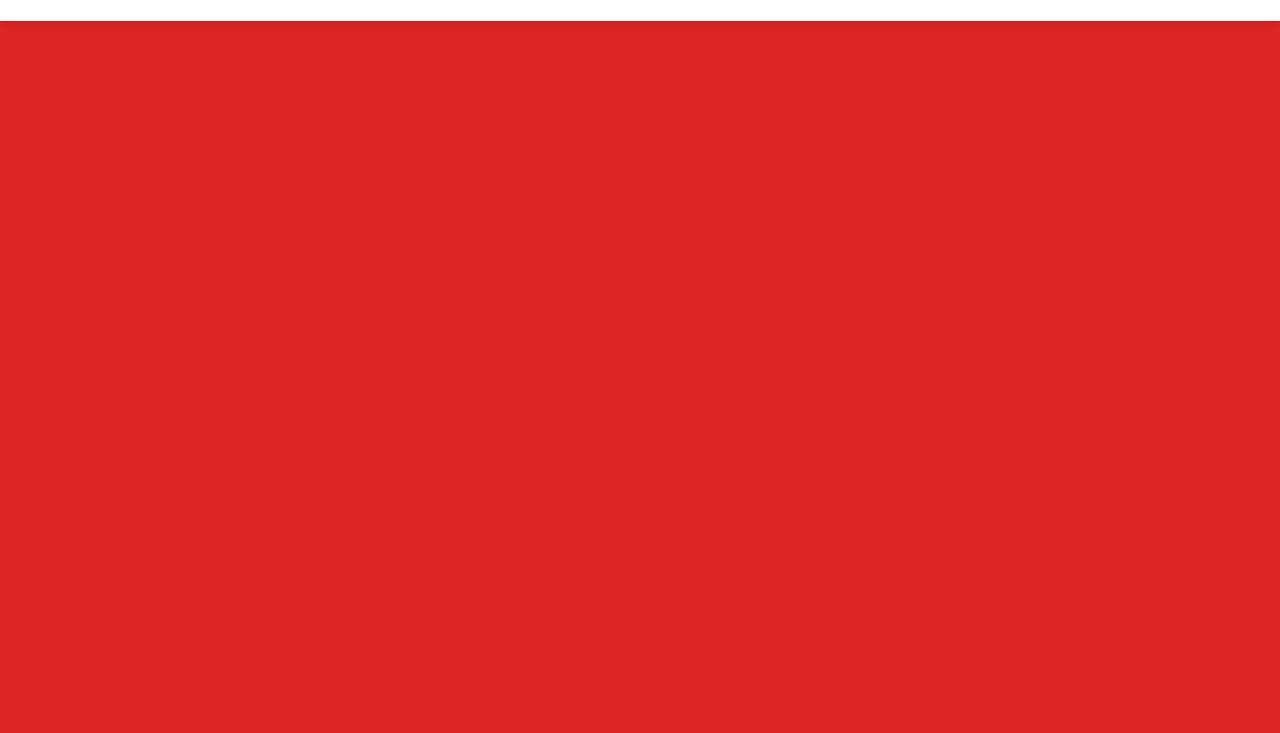
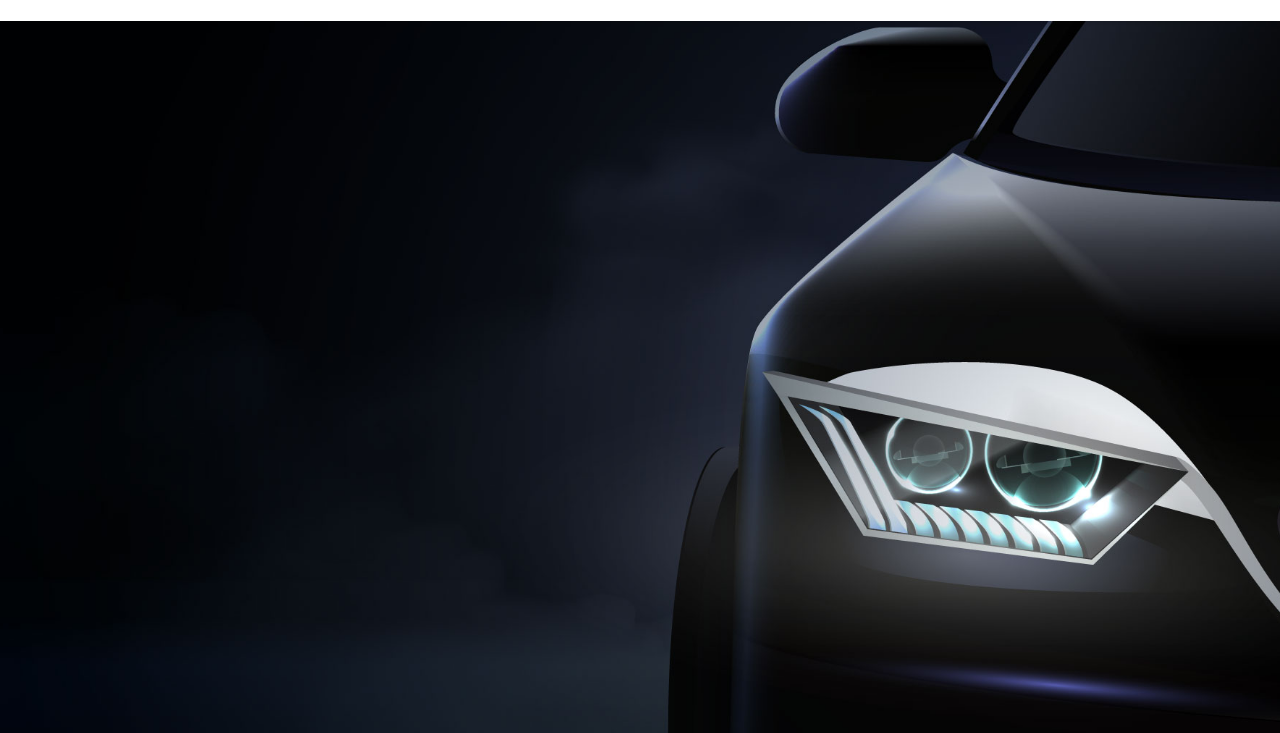
Before and after one commit to boris2442/location-car-tailwindcss, a website: page src/index.html in a window 1280 px wide. Shown: the part 67-800 px from the top of the page. Drawn offline with nearby package versions, Linux system fonts and the light colour scheme.

Commit message:
suite projet

```diff
--- a/src/index.html
+++ b/src/index.html
@@ -42,7 +42,7 @@
        </a>
     </div>
 </header>
-<section class="min-h-screen w-full bg-red-600 ">
+<section class="min-h-screen w-full bg-[url('/images/bg-home.jpg')] bg-cover bg-center bg-no-repeat bg-fixed ">
 <div class="bg-red-600 ">
 
 </div>
```
Also changed, not shown: src/output.css.
